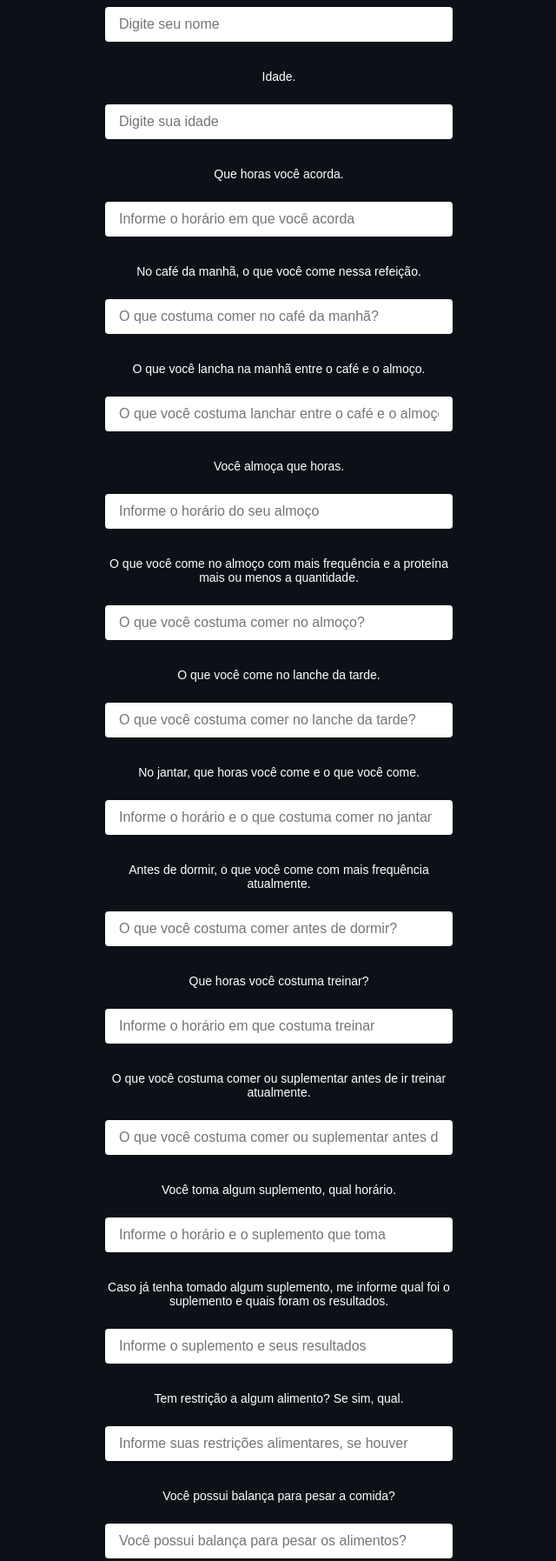
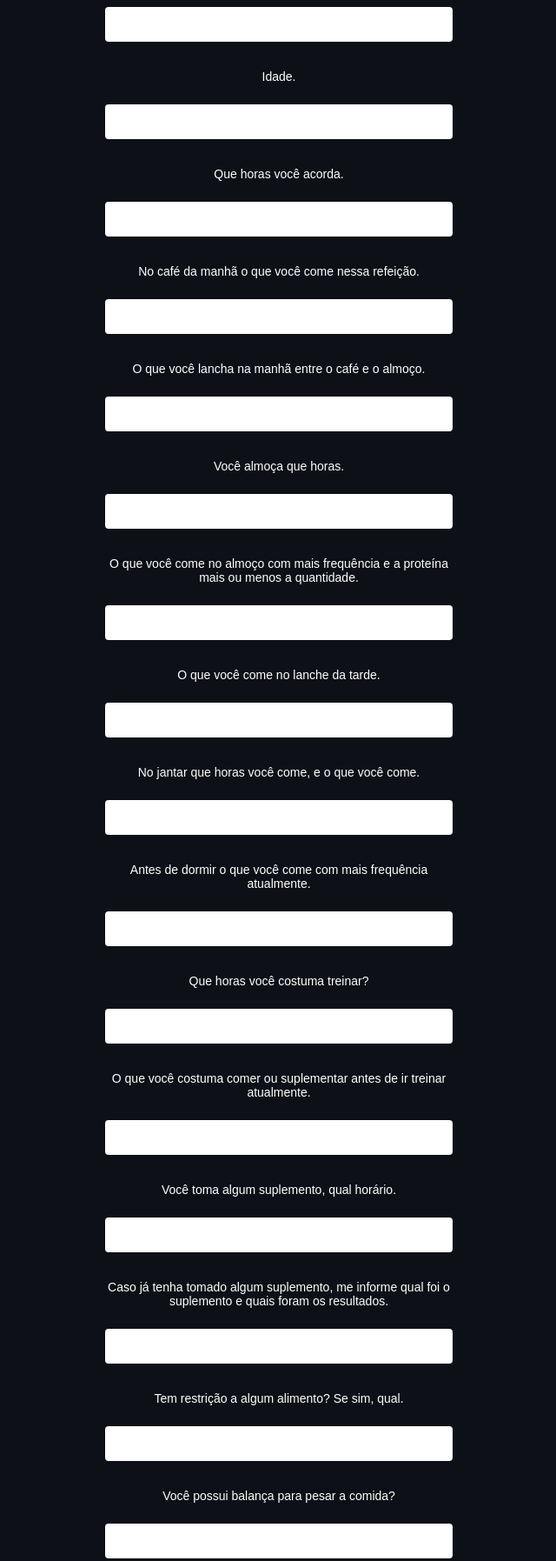
Before and after one commit to renatogomesN2708/AdiltonPage, a plain HTML site: page index.html in a window 1280 px wide. Shown: the part 140-1935 px from the top of the page at 87% size, without its empty margins (319-959 px from the left). Drawn offline with Linux system fonts and the light colour scheme.

Commit message:
Segunda alteração

```diff
--- a/index.html
+++ b/index.html
@@ -5,7 +5,7 @@
   <meta charset="UTF-8">
   <meta http-equiv="X-UA-Compatible" content="IE=edge">
   <meta name="viewport" content="width=device-width, initial-scale=1.0">
-  <title>Personal Adilton Formulário de Apresentação</title>
+  <title>Personal Adilton Formulario de Apresentação</title>
   <link rel="stylesheet" href="style.css">
 </head>
 
@@ -15,49 +15,49 @@
 
   <form id="form" action="#" method="get" onsubmit="abrirWhatsapp(event)">
     <p>Nome.</p>
-    <input type="text" id="nome" placeholder="Digite seu nome" required><br>
+    <input type="text" id="nome" required><br>
     <p>Idade.</p>
-    <input type="text" id="idade" placeholder="Digite sua idade" required><br>
+    <input type="text" id="idade" required><br>
     <p>Que horas você acorda.</p>
-    <input type="text" id="horarioAcorda" placeholder="Informe o horário em que você acorda" required><br>
-    <p>No café da manhã, o que você come nessa refeição.</p>
-    <input type="text" id="cafedaManha" placeholder="O que costuma comer no café da manhã?" required><br>
+    <input type="text" id="horarioAcorda" required><br>
+    <p>No café da manhã o que você come nessa refeição.</p>
+    <input type="text" id="cafedaManha" required><br>
     <p>O que você lancha na manhã entre o café e o almoço.</p>
-    <input type="text" id="lancheManha" placeholder="O que você costuma lanchar entre o café e o almoço?" required><br>
+    <input type="text" id="lancheManha" required><br>
     <p>Você almoça que horas.</p>
-    <input type="text" id="horarioAlmoco" placeholder="Informe o horário do seu almoço" required><br>
+    <input type="text" id="horarioAlmoco" required><br>
     <p>O que você come no almoço com mais frequência e a proteína mais ou menos a quantidade.</p>
-    <input type="text" id="almoco" placeholder="O que você costuma comer no almoço?" required><br>
+    <input type="text" id="almoco" required><br>
     <p>O que você come no lanche da tarde.</p>
-    <input type="text" id="lancheTarde" placeholder="O que você costuma comer no lanche da tarde?" required><br>
-    <p>No jantar, que horas você come e o que você come.</p>
-    <input type="text" id="jantar" placeholder="Informe o horário e o que costuma comer no jantar" required><br>
-    <p>Antes de dormir, o que você come com mais frequência atualmente.</p>
-    <input type="text" id="ceia" placeholder="O que você costuma comer antes de dormir?" required><br>
+    <input type="text" id="lancheTarde" required><br>
+    <p>No jantar que horas você come, e o que você come.</p>
+    <input type="text" id="jantar" required><br>
+    <p>Antes de dormir o que você come com mais frequência atualmente.</p>
+    <input type="text" id="ceia" required><br>
     <p>Que horas você costuma treinar?</p>
-    <input type="text" id="horarioTreino" placeholder="Informe o horário em que costuma treinar" required><br>
+    <input type="text" id="horarioTreino" required><br>
     <p>O que você costuma comer ou suplementar antes de ir treinar atualmente.</p>
-    <input type="text" id="preTreino" placeholder="O que você costuma comer ou suplementar antes do treino?" required><br>
+    <input type="text" id="preTreino" required><br>
     <p>Você toma algum suplemento, qual horário.</p>
-    <input type="text" id="horarioSuplemento" placeholder="Informe o horário e o suplemento que toma" required><br>
+    <input type="text" id="horarioSuplemento" required><br>
     <p>Caso já tenha tomado algum suplemento, me informe qual foi o suplemento e quais foram os resultados.</p>
-    <input type="text" id="resultadoSuplemento" placeholder="Informe o suplemento e seus resultados" required><br>
+    <input type="text" id="resultadoSuplemento" required><br>
     <p>Tem restrição a algum alimento? Se sim, qual.</p>
-    <input type="text" id="restricaoAlimentar" placeholder="Informe suas restrições alimentares, se houver" required><br>
+    <input type="text" id="restricaoAlimentar" required><br>
     <p>Você possui balança para pesar a comida?</p>
-    <input type="text" id="balanca" placeholder="Você possui balança para pesar os alimentos?" required><br>
+    <input type="text" id="balanca" required><br>
     <p>Qual o horário do seu treino, juntamente com a frequência que você treina?</p>
-    <input type="text" id="dificuldadeTreino" placeholder="Informe o horário e a frequência dos seus treinos" required><br>
+    <input type="text" id="dificuldadeTreino" required><br>
     <p>Você possui alguma restrição a algum exercício?</p>
-    <input type="text" id="restricaoExercicio" placeholder="Informe se possui alguma restrição a exercícios" required><br>
+    <input type="text" id="restricaoExercicio" required><br>
     <p>Use o espaço abaixo para fazer algumas observações, caso queira.</p>
-    <textarea id="msg" placeholder="Escreva suas observações ou dúvidas aqui" cols="30" rows="5" required></textarea><br>
+    <textarea id="msg" placeholder="Mensagem" cols="30" rows="5" required></textarea><br>
     <button type="submit"><img src="whatsapp.svg" alt="Ícone WhatsApp"><span>Enviar dados p/ WhatsApp</span></button>
   </form>
 
   <script>
     function abrirWhatsapp(event) {
-      event.preventDefault();
+      event.preventDefault(); // Evitar o comportamento padrão do formulário
 
       // Campos que você quer capturar
       const campos = [
@@ -69,7 +69,7 @@
         { id: "horarioAlmoco", label: "Você almoça que horas" },
         { id: "almoco", label: "O que você come no almoço com mais frequência e a proteína mais ou menos a quantidade" },
         { id: "lancheTarde", label: "O que você come no lanche da tarde" },
-        { id: "jantar", label: "No jantar, que horas você come e o que você come" },
+        { id: "jantar", label: "No jantar que horas você come, e o que você come" },
         { id: "ceia", label: "Antes de dormir o que você come com mais frequência atualmente" },
         { id: "horarioTreino", label: "Que horas você costuma treinar?" },
         { id: "preTreino", label: "O que você costuma comer ou suplementar antes de ir treinar atualmente" },
@@ -82,18 +82,17 @@
         { id: "msg", label: "Observações" }
       ];
 
-      // Construção do texto da mensagem
+      // Construção da mensagem
       let mensagem = "Formulário de Apresentação\n\n";
-
       campos.forEach(campo => {
-        const valor = encodeURIComponent(document.getElementById(campo.id).value);
+        const valor = encodeURIComponent(document.getElementById(campo.id).value.trim());
         if (valor) {
-          mensagem += `${campo.label}:\n${valor}\n\n`;
+          mensagem += `${campo.label}: ${decodeURIComponent(valor)}\n\n`;
         }
       });
 
       // URL do WhatsApp com a mensagem
-      const url = `https://wa.me/5585994041532?text=${mensagem}`;
+      const url = `https://wa.me/5585994041532?text=${encodeURIComponent(mensagem)}`;
 
       // Redirecionar para o WhatsApp
       window.location.href = url;
```
